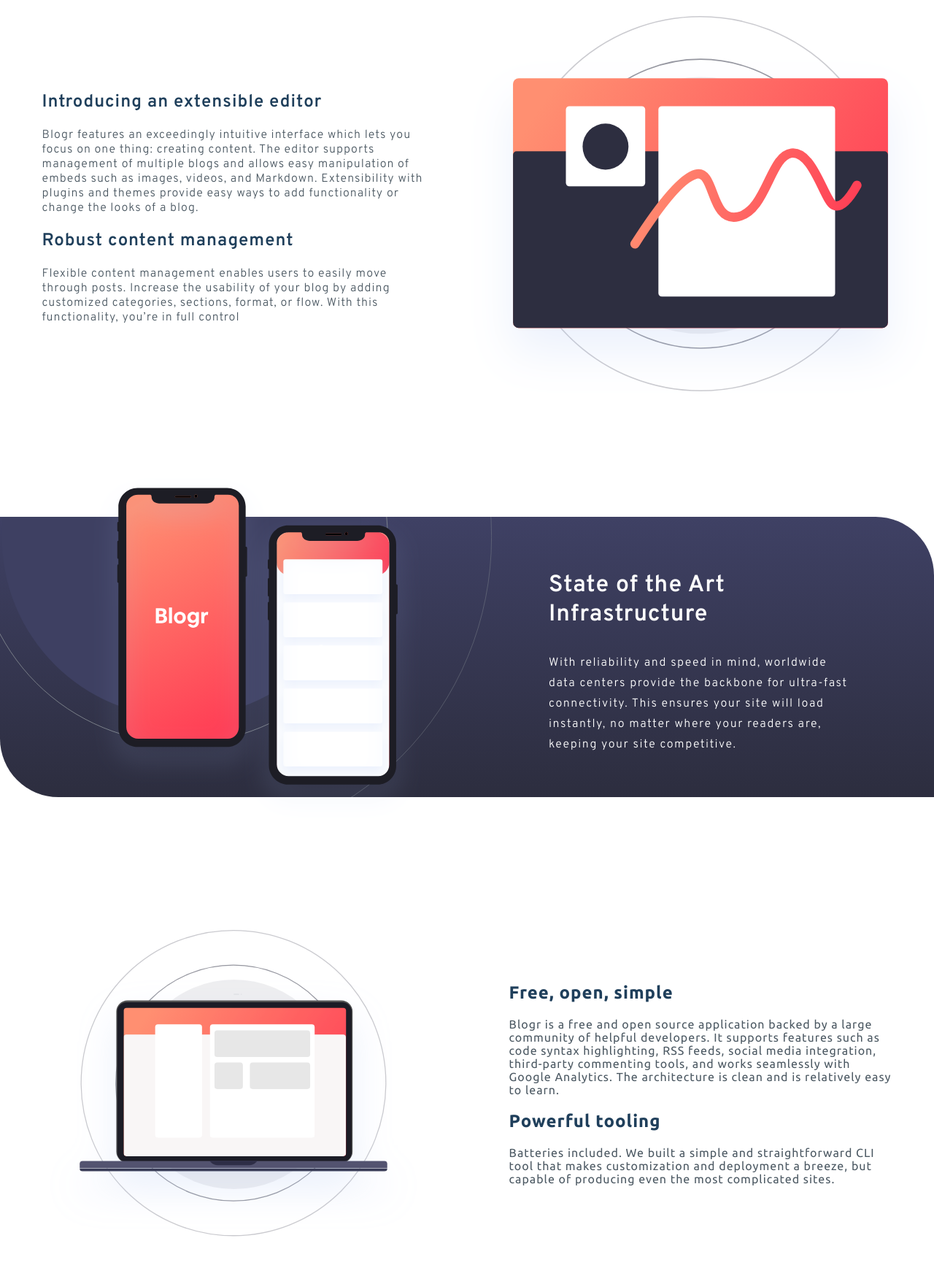
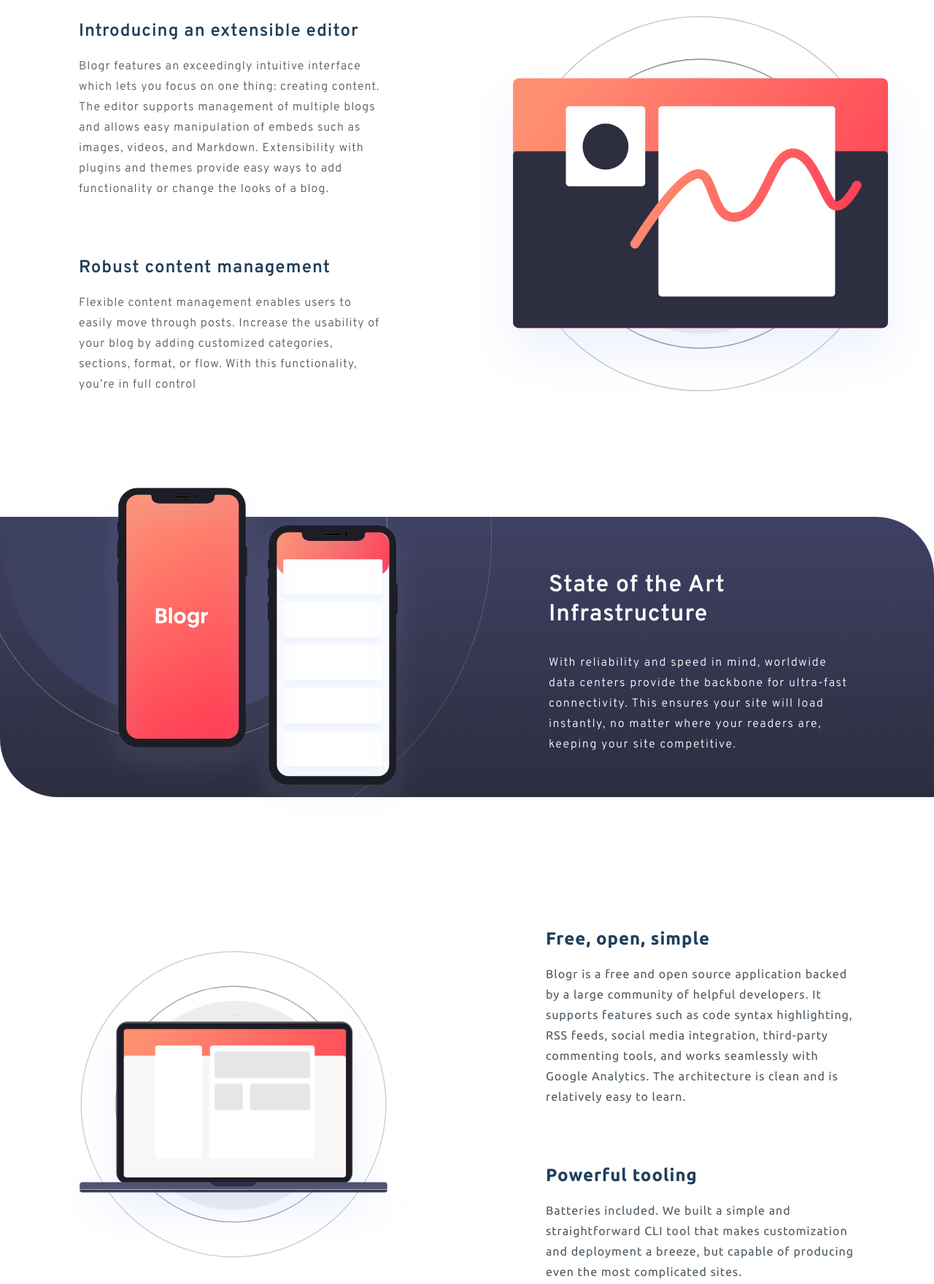
Before and after one commit to andreialexc30/FEM-Blogr, a website built with Parcel: page src/index.html in a window 1280 px wide. Shown: the part 800-2559 px from the top of the page at 73% size. Built offline with nearby package versions, Linux system fonts and the light colour scheme.

Commit message:
Updated styling for better visuals

```diff
--- a/src/sass/components/_responsive.scss
+++ b/src/sass/components/_responsive.scss
@@ -277,9 +277,18 @@
         }
 
         &_information {
-            padding: 0 3.6em;
+            padding: 0 6.75em;
             text-align: center;
             letter-spacing: 1px;
+            line-height: 1.75em;
+
+            &-container {
+                width: 100%;
+            }
+        }
+
+        &_information:not(:last-child) {
+            margin-bottom: 5em;
         }
     }
 
@@ -294,6 +303,10 @@
             position: absolute;
             z-index: 2;
             top: -27vh;
+        }
+
+        &_container {
+            width: 100%;
         }
 
         &_stateOf {
@@ -532,8 +545,13 @@
         align-items: center;
         flex-direction: row-reverse;
 
-        .design_img {
-            width: 50vw;
+        .design_img-container {
+            position: relative;
+            width: 100%;
+
+            .design_img {
+                width: 50vw;
+            }
         }
 
         .design_information {
@@ -594,7 +612,7 @@
 @media (min-width: 1200px) {
     .stateOf_expanded-img,
     .design_img  {
-        max-width: 900px !important;
+        max-width: 750px !important;
     }
 }
 
--- a/src/sass/main.scss
+++ b/src/sass/main.scss
@@ -15,6 +15,7 @@
     margin: 0;
     padding: 0;
     background: $white;
+    overflow-x: hidden;
 }
 
 ul {
```
